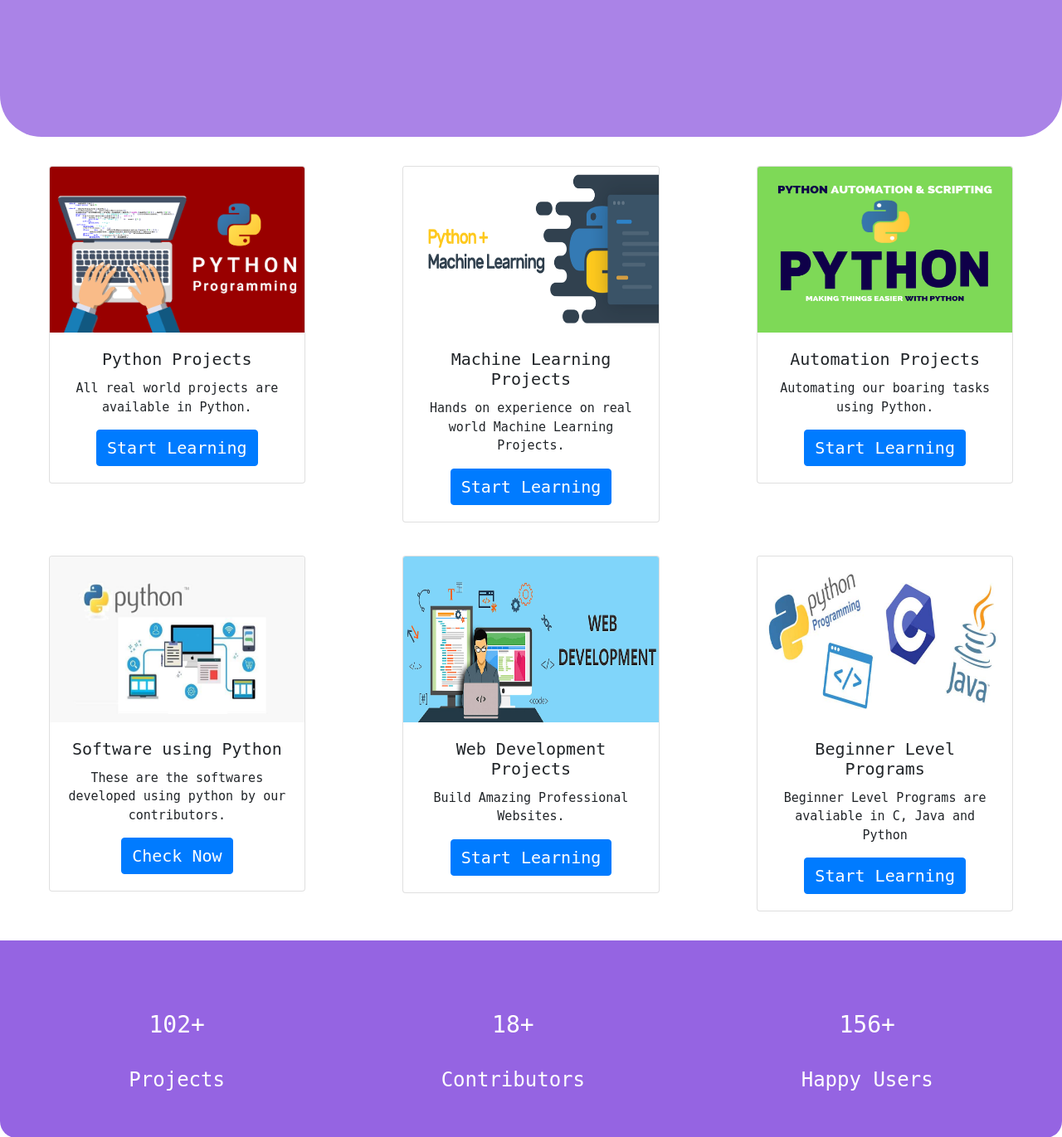
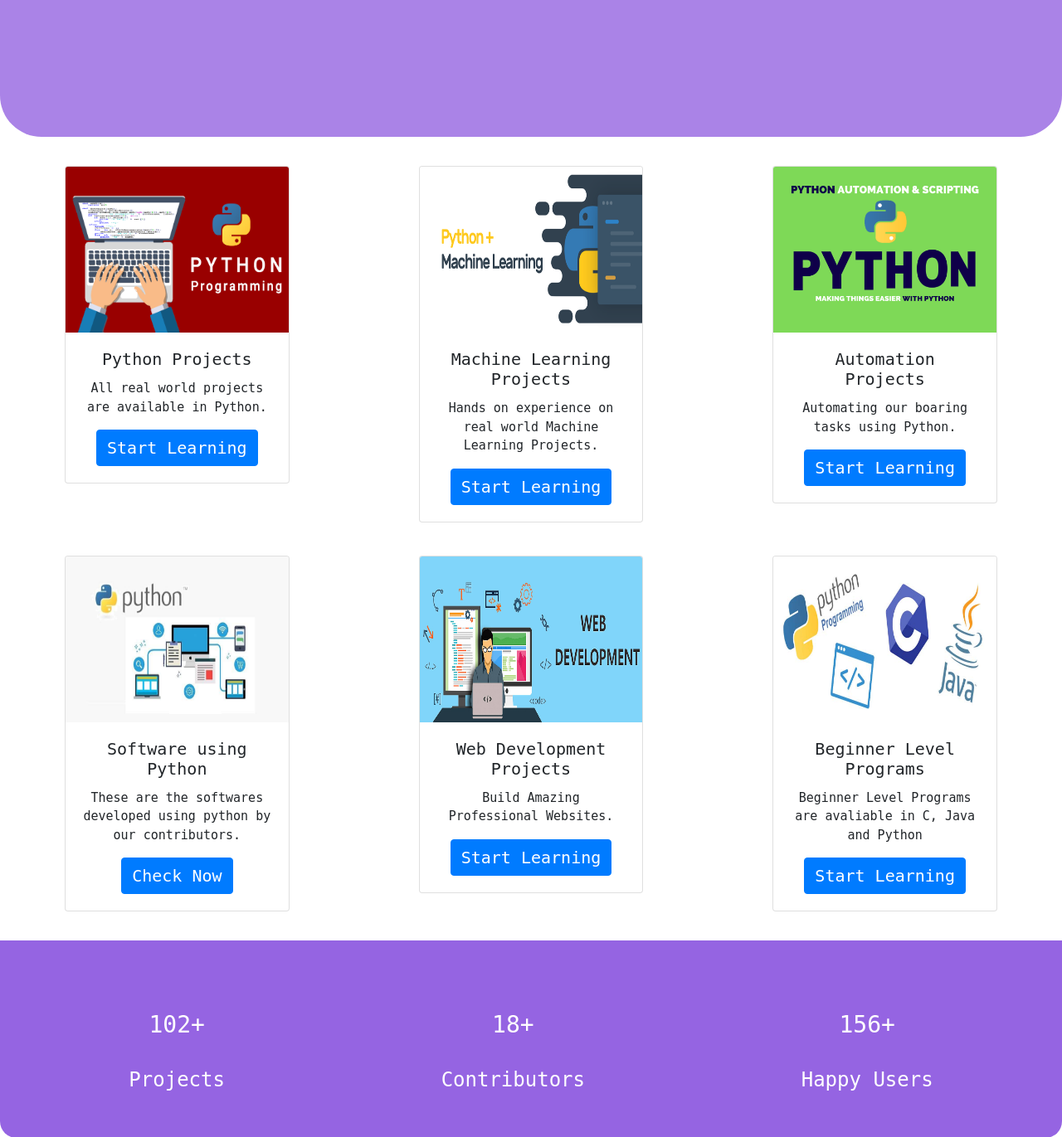
Before and after one commit to Sravan000/mightypython, a Django app: page / in a window 1280 px wide. Shown: the part 535-1906 px from the top of the page at 83% size. Run offline with Django 3.2, Linux system fonts and the light colour scheme; some libraries are stand-ins or nearby versions.

Commit message:
removed project menu width

```diff
--- a/templates/index.html
+++ b/templates/index.html
@@ -27,9 +27,7 @@
     font-size: 100%;
     list-style: none;
   }
-  #features-container .card{
-    width:80%;
-  }
+
   #follow{
     background-color:white;
     padding-bottom: 0px;
```
